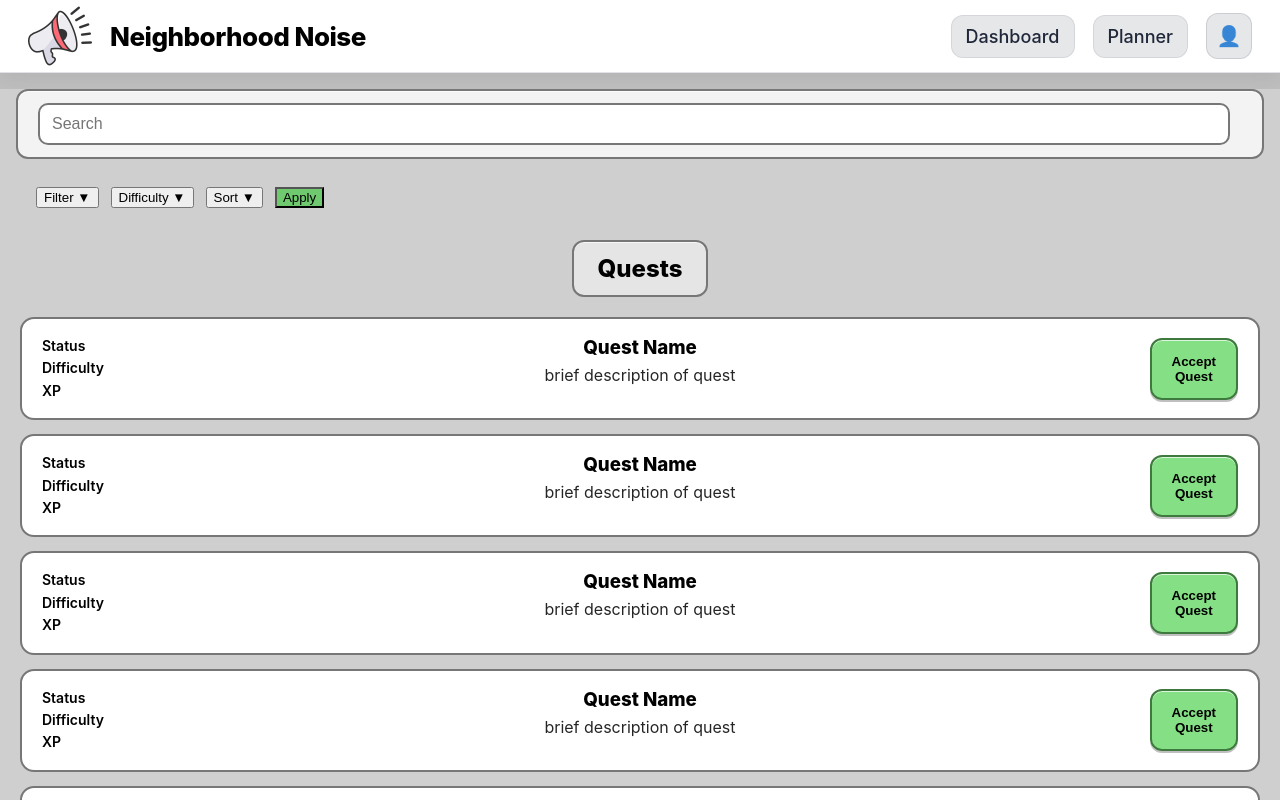
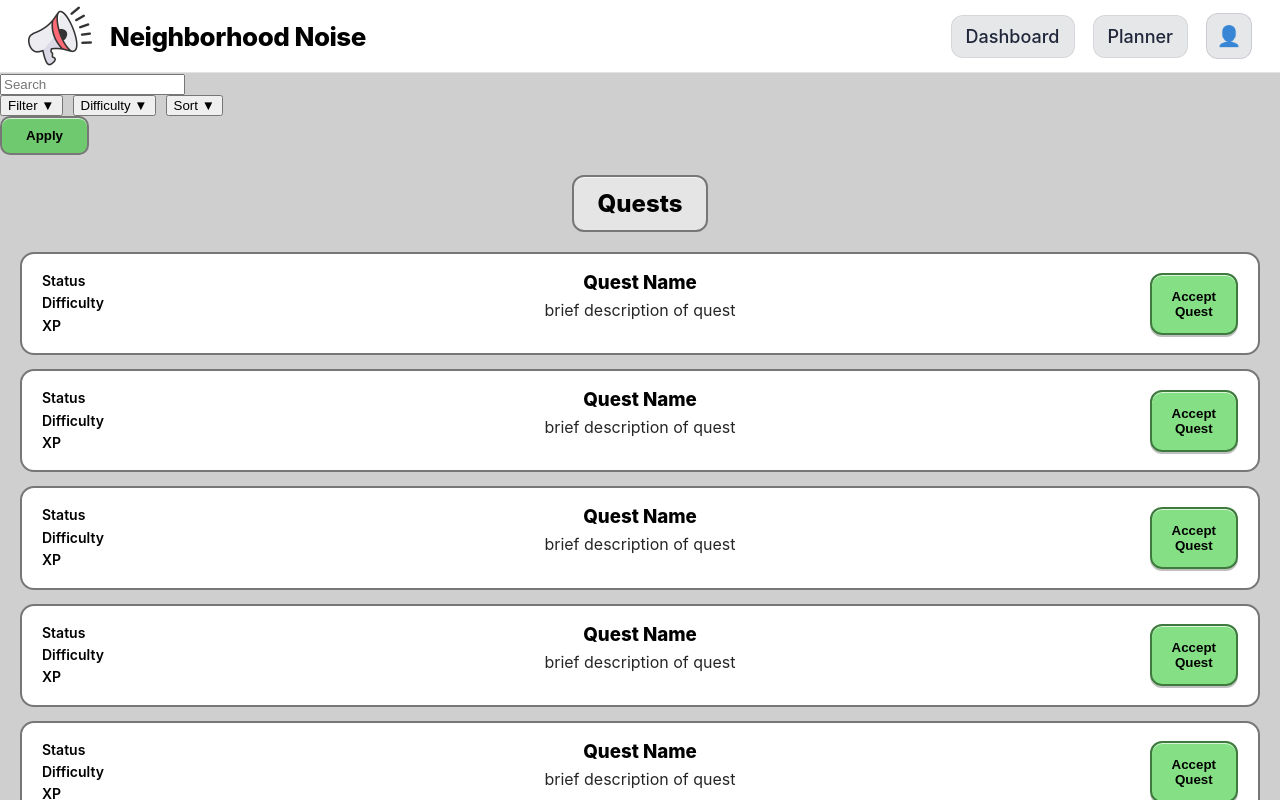
Before and after one commit to omegapoint1/Team_Project_1, a React (Create React App) app in the folder frontend/: page /game in a window 1280 px wide. Shown: the top 800 px of the page. Built offline with nearby package versions, Linux system fonts and the light colour scheme.

Commit message:
Search bar Fixes

```diff
--- a/frontend/src/pages/GamePage.css
+++ b/frontend/src/pages/GamePage.css
@@ -19,7 +19,6 @@
     border-radius: 12px;
     margin: 16px;
     box-shadow: inset 0 1px 0 rgba(255, 255, 255, 0.7);
-    flex-wrap: nowrap;
     width: calc(100%-72px);
 }
 
@@ -62,7 +61,8 @@
 }
 
 .game-apply {
-    background: rgba(34, 197, 34, 55%)
+    background: rgba(34, 197, 34, 55%);
+    padding: 10px 24px;
 }
 
 /*section title*/
@@ -148,31 +148,27 @@
     transition: transform 120ms ease, filter 120ms ease, box-shadow 120ms ease;
 }
 
-.search-full-bar {
-    display: flex;
-    align-items: center;
-    padding: 12px 20px;
-    background: #f3f3f3;
-    border: 2px solid rgb(119, 119, 119);
-    border-radius: 12px;
-    margin: 16px;
-    box-shadow: inset 0 1px 0 rgba(255, 255, 255, 0.7)
+.search-section {
+    flex: 1;
+    max-width: 400px;
 }
-.search-full-input {
-    flex: 1;
+.game-search-full {
+    width: 100%;
     padding: 10px 12px;
     border-radius: 10px;
-    border: 2px solid rgb(119, 119, 119);
+    border: 2px solid rgb(119,119,119);
     font-size: 16px;
     outline: none;
-    background: white;
-    margin-right: 12px;
+    background:white;
 }
 
-.filter-controls {
+.filter-section {
     display: flex;
+    gap: 10px;
     align-items: center;
-    gap: 12px;
-    padding: 12px 20px;
-    margin: 0 16px 16px;
 }
+
+.apply-section {
+    display:flex;
+    align-items: center;
+}
--- a/frontend/src/pages/GamePage.jsx
+++ b/frontend/src/pages/GamePage.jsx
@@ -13,17 +13,21 @@ export default function GamePage() {
 
     return (
         <div className="game-page">
-            <div className="search-full-bar">
+            <div className="game-controls-full">
+                <div className="search-section">
                     <input
                         className="search-full-input"
                         placeholder="Search"
                     />
                 </div>
-            <div className="filter-controls">
+                <div className="filter-section">
                     <button className="quests-btn">Filter ▼</button>
                     <button className="quests-btn">Difficulty ▼</button>
                     <button className="quests-btn">Sort ▼</button>
-                <button className="quests-btn game-apply">Apply</button>
+                </div>
+                <div className="apply-section">
+                    <button className="game-btn game-apply">Apply</button>
+                </div>
             </div>
             {/* Section Title */}
             <div className="game-title">Quests</div>
```
Lines whose indentation alone changed are shown as unchanged.
